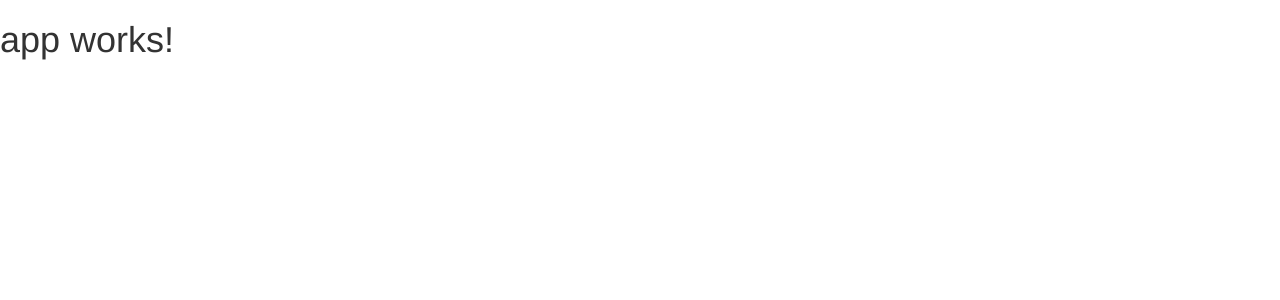
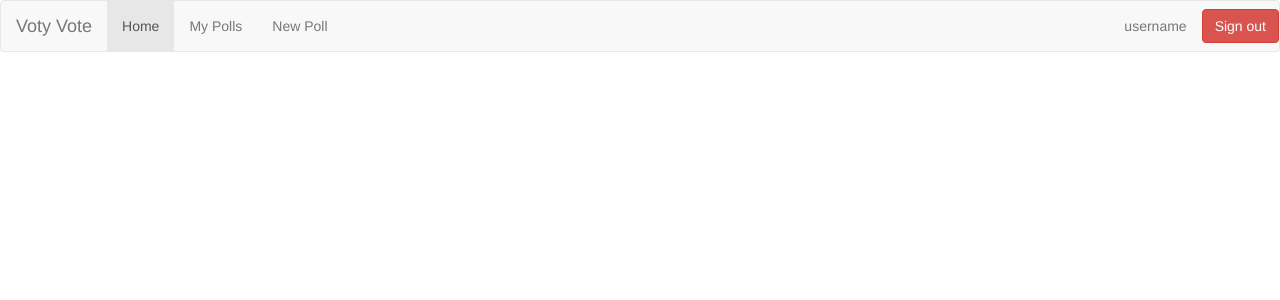
Before and after one commit to edwinharly/fcc-voting_app, an Angular app: page / in a window 1280 px wide. Shown: the top 300 px of the page. Built offline with nearby package versions, Linux system fonts and the light colour scheme; a web font is replaced by a local one.

Commit message:
design header

```diff
--- a/src/app/app.component.html
+++ b/src/app/app.component.html
@@ -1,4 +1,18 @@
-<h1>
-  {{title}}
-</h1>
+<nav class="navbar navbar-default">
+  <div class="container-fluid">
+    <div class="navbar-header">
+      <a class="navbar-brand" href="#">{{ title }}</a>
+    </div>
+    <ul class="nav navbar-nav">
+      <li class="active"><a href="#">Home</a></li>
+      <li><a href="#">My Polls</a></li>
+      <li><a href="#">New Poll</a></li>
+    </ul>
+    <ul class="nav navbar-nav navbar-right">
+      <li *ngIf="isLogin"><a href="#"><span class="glyphicon glyphicon-user"></span> username</a></li>
+      <li *ngIf="isLogin"><button class="btn btn-danger navbar-btn">Sign out</button></li>
+      <li *ngIf="!isLogin"><button class="btn btn-danger navbar-btn">Sign in</button></li>
+    </ul>
+  </div>
+</nav>
 <router-outlet></router-outlet>
--- a/src/app/app.component.ts
+++ b/src/app/app.component.ts
@@ -6,5 +6,6 @@ import { Component } from '@angular/core';
   styleUrls: ['./app.component.css']
 })
 export class AppComponent {
-  title = 'app works!';
+  title = 'Voty Vote';
+  isLogin: boolean = true;
 }
--- a/src/index.html
+++ b/src/index.html
@@ -7,6 +7,8 @@
 
   <meta name="viewport" content="width=device-width, initial-scale=1">
   <link rel="icon" type="image/x-icon" href="favicon.ico">
+  <!--<link rel="stylesheet" href="https://maxcdn.bootstrapcdn.com/bootstrap/3.3.7/css/bootstrap.min.css">-->
+  <!--<link rel="stylesheet" href="bootstrap.min.css">-->
 </head>
 <body>
   <app-root>Loading...</app-root>
```
Also changed, not shown: 1 other file (tests, documents, lock files or other folders).
